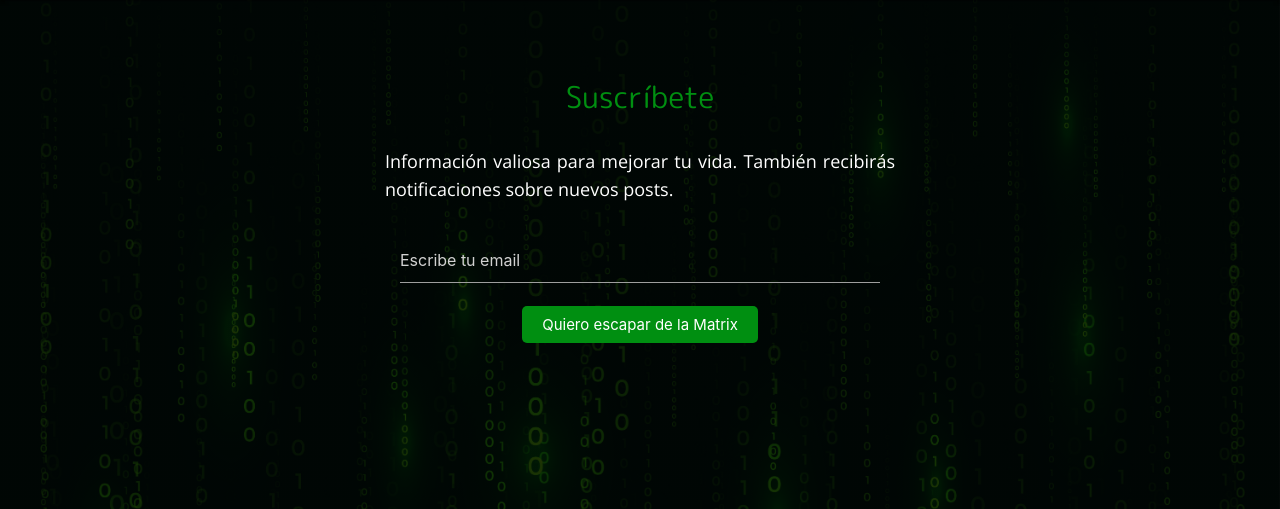
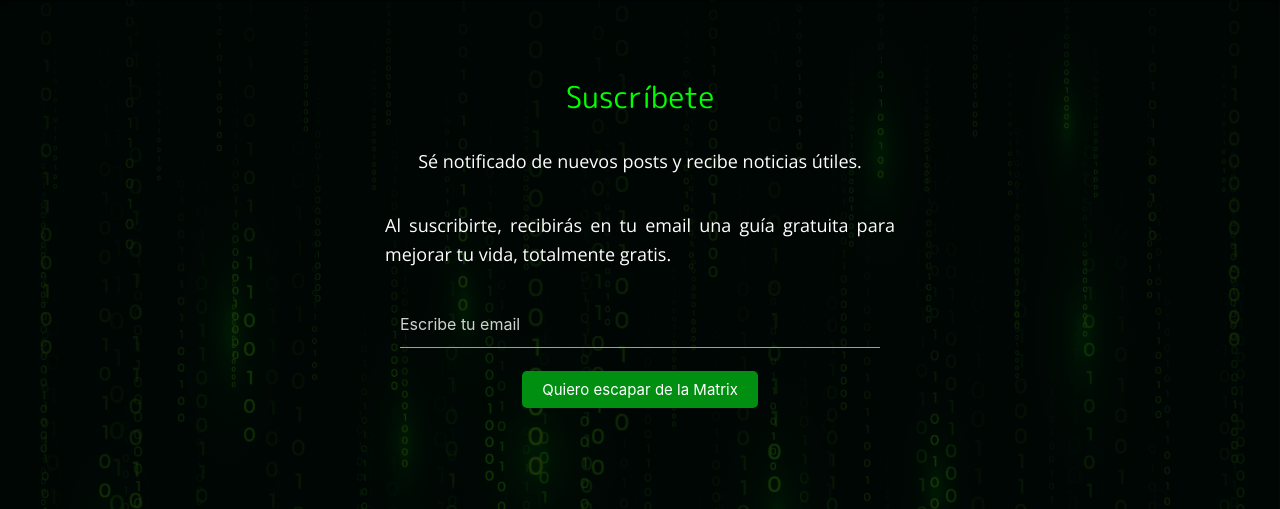
Before and after one commit to doctorchebo/blog, a Django app: page /subscribe_page/ in a window 1280 px wide. Shown: the part 64-573 px from the top of the page. Run offline with Django 4.2, Linux system fonts and the light colour scheme; data that the repository does not hold is empty; some libraries are stand-ins or nearby versions.

Commit message:
Adding free download file in subscribe popup

```diff
--- a/blog_app/static/css/subscribe.css
+++ b/blog_app/static/css/subscribe.css
@@ -91,7 +91,7 @@
 
 .subscribe-title {
   font-size: 2em;
-  color: #008f11;
+  color: #00ff00;
   font-family: "M PLUS Rounded 1c", sans-serif;
   text-align: center;
   margin-bottom: 1rem;
--- a/blog_app/templates/blog_app/subscribe_page.html
+++ b/blog_app/templates/blog_app/subscribe_page.html
@@ -3,7 +3,10 @@
   <div class="subscribe-content">
     <h2 class="subscribe-title">Suscríbete</h2>
     <p class="subscribe-paragraph">
-      Información valiosa para mejorar tu vida. También recibirás notificaciones sobre nuevos posts.
+      Sé notificado de nuevos posts y recibe noticias útiles.
+    </p>
+    <p class="subscribe-paragraph">
+      Al suscribirte, recibirás en tu email una guía gratuita para mejorar tu vida, totalmente gratis.
     </p>
     <div class="subscribe-content">
       <input class="subscribe-email" type="email" id="subscriber-email-page" placeholder="Escribe tu email" required />
--- a/blog_app/templates/blog_app/subscribe_popup.html
+++ b/blog_app/templates/blog_app/subscribe_popup.html
@@ -2,7 +2,10 @@
   <div class="popup-content">
     <span id="close-popup" class="close-button">&times;</span>
     <div class="subscribe-title">Suscríbete al Newsletter</div>
-    <p class="white-text">Información valiosa para mejorar tu vida. También recibirás notificaciones sobre nuevos posts.</p>
+    <p class="white-text">Sé notificado de nuevos posts y recibe noticias útiles.</p>
+    <p class="white-text">
+      Al suscribirte, recibirás en tu email una guía gratuita para mejorar tu vida, totalmente gratis.
+    </p>
     <div class="subscribe-content">
       <input class="subscribe-email" type="email" id="subscriber-email-popup" placeholder="Escribe tu email" required />
       <div class="subscribe-error" id="subscribe-error-popup" style="color: white"></div>
--- a/blog_app/views.py
+++ b/blog_app/views.py
@@ -18,8 +18,13 @@
 from django.utils import dateformat
 from django.shortcuts import render
 from store.views import merge_carts
+from django.core.mail import send_mail
+from django.template.loader import render_to_string
+from django.utils.html import strip_tags
+from django.urls import reverse
 from markdown_deux import markdown
 import requests
+from django.conf import settings
 import logging
 from django.utils import timezone
 import pytz
@@ -241,6 +246,17 @@
         if email:
             subscriber, created = Subscriber.objects.get_or_create(email=email)
             if created:
+                domain = os.getenv('MY_WEBSITE_DOMAIN', 'http://127.0.0.1:8000')
+                unsubscribe_url = f'{domain}{reverse("blog_app:unsubscribe", kwargs={"email": email})}'
+                document_url = f'{domain}{settings.MEDIA_URL}free_document.pdf'
+                # Send the welcome email
+                subject = '¡Bienvenido a nuestro boletín!'
+                message = strip_tags(render_to_string('emails/welcome_email.html', {'user': subscriber.user, 'document_url': document_url}))
+                from_email = os.getenv('DEFAULT_FROM_EMAIL')  # Replace with your email address
+                recipient_list = [email]  # Email address of the subscriber
+
+                send_mail(subject, message, from_email, recipient_list, html_message=render_to_string('emails/welcome_email.html', {'user': subscriber.user, 'document_url': document_url, 'unsubscribe_url': unsubscribe_url}))
+
                 return JsonResponse({'status': 'ok', 'message': 'Gracias por suscribirte!'})
             else:
                 return JsonResponse({'status': 'error', 'message': 'Este email ya está suscrito!'}, status=400)
```
Also changed, not shown: blog_app/templates/emails/welcome_email.html (added, +63 -0 lines), 1 other file.
